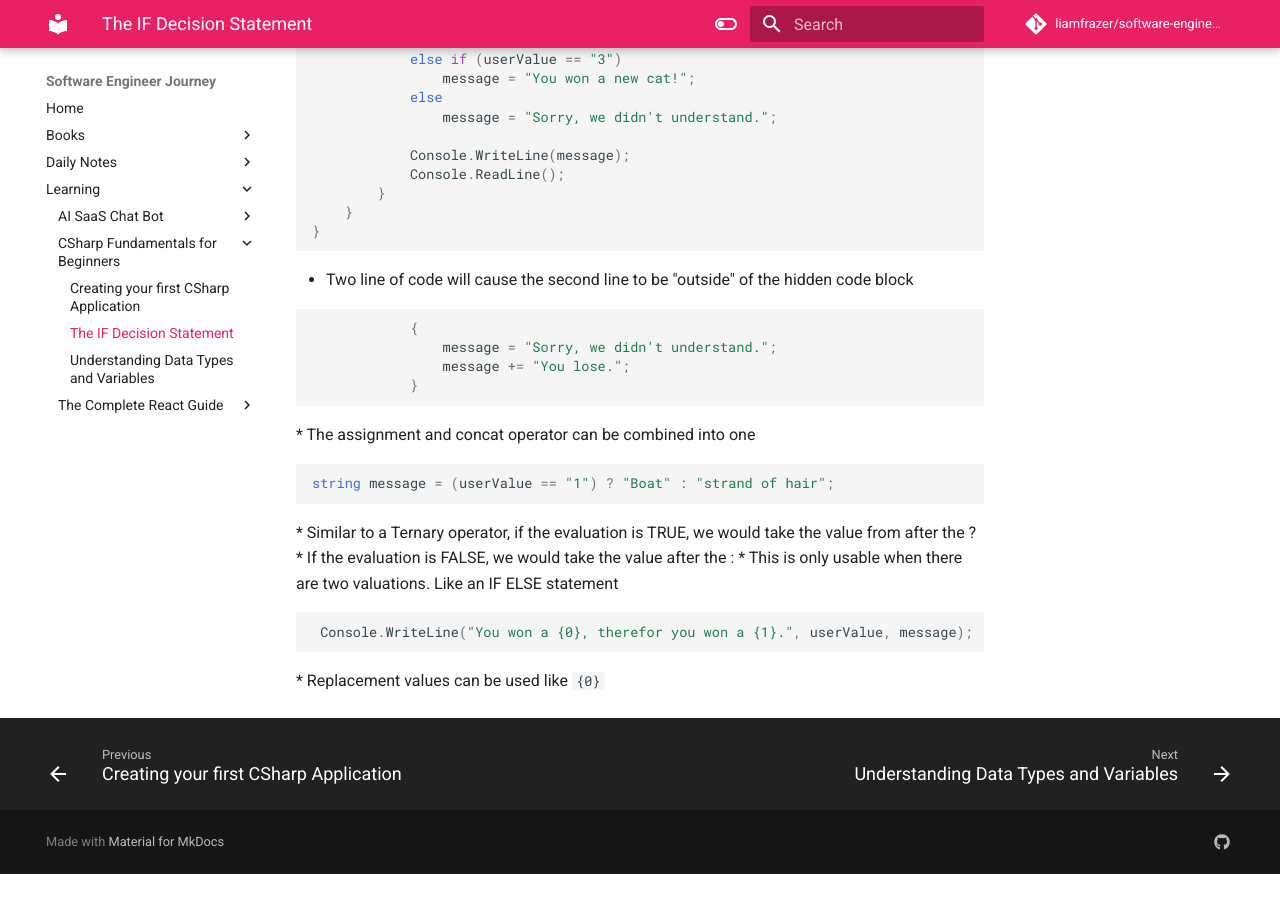
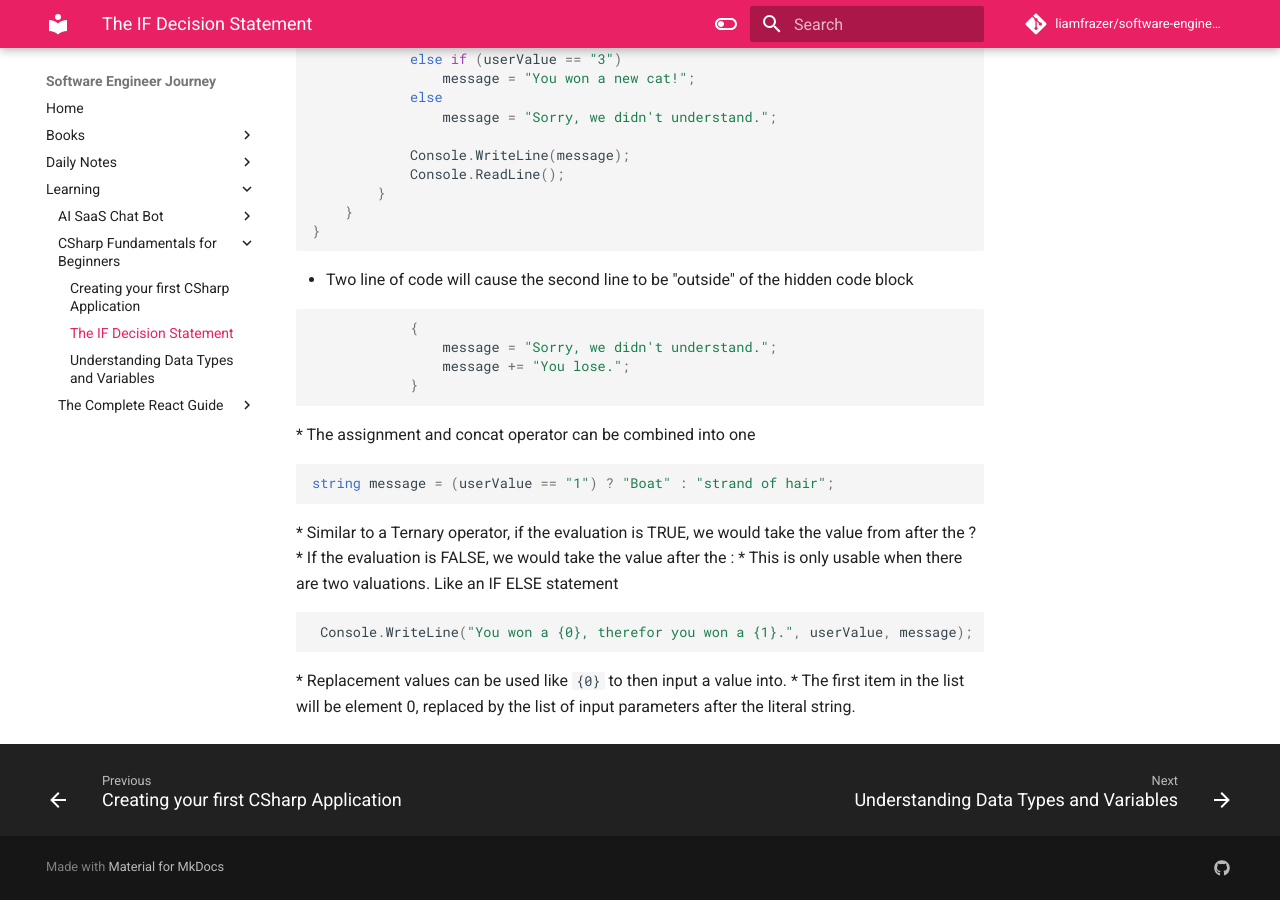
Before and after one commit to liamfrazer/software-engineer-journey, an MkDocs documentation site: the page built from docs/Learning/CSharp Fundamentals for Beginners/The IF Decision Statement.md, in a window 1280 px wide and 900 px high, scrolled down 2189 px. Built offline with MkDocs 1.6.1 and Material for MkDocs 9.7.7, drawn with Linux system fonts in a browser that asks for light colours; comment, search, counter and statistics services are not loaded; before the commit the page ends 3063 px from its top, so only the background shows below that.

Commit message:
vault backup: 2024-01-05 21:36:49

````diff
--- a/docs/Learning/CSharp Fundamentals for Beginners/The IF Decision Statement.md
+++ b/docs/Learning/CSharp Fundamentals for Beginners/The IF Decision Statement.md
@@ -135,4 +135,5 @@ string message = (userValue == "1") ? "Boat" : "strand of hair";
 ```c#
  Console.WriteLine("You won a {0}, therefor you won a {1}.", userValue, message);
 ```
-* Replacement values can be used like `{0}`
+* Replacement values can be used like `{0}` to then input a value into.
+* The first item in the list will be element 0, replaced by the list of input parameters after the literal string.
````
Also changed, not shown: docs/index.md (+1 -0 lines).
